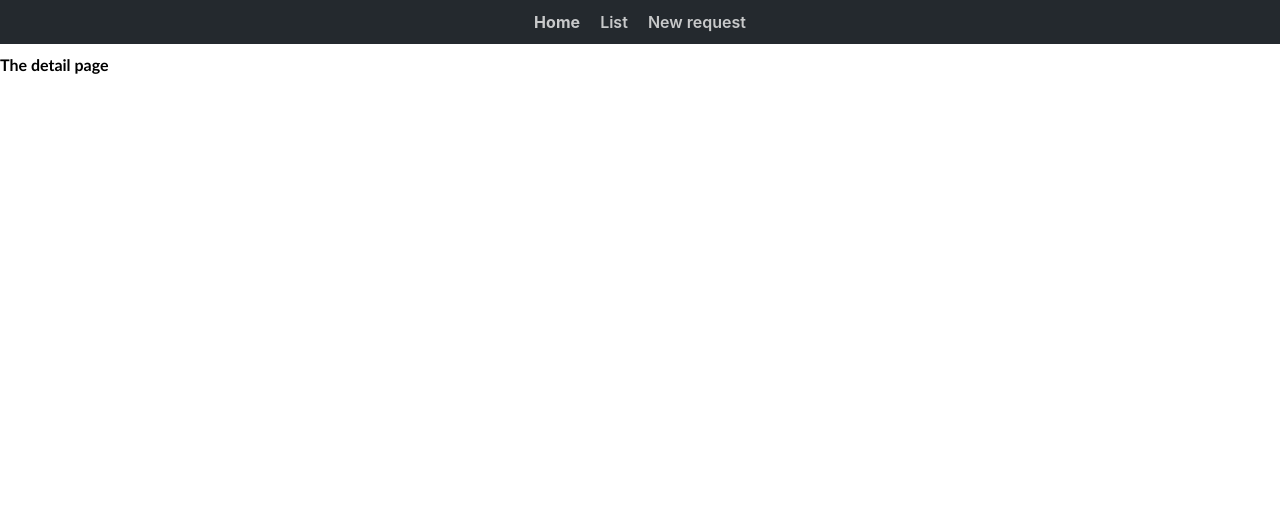
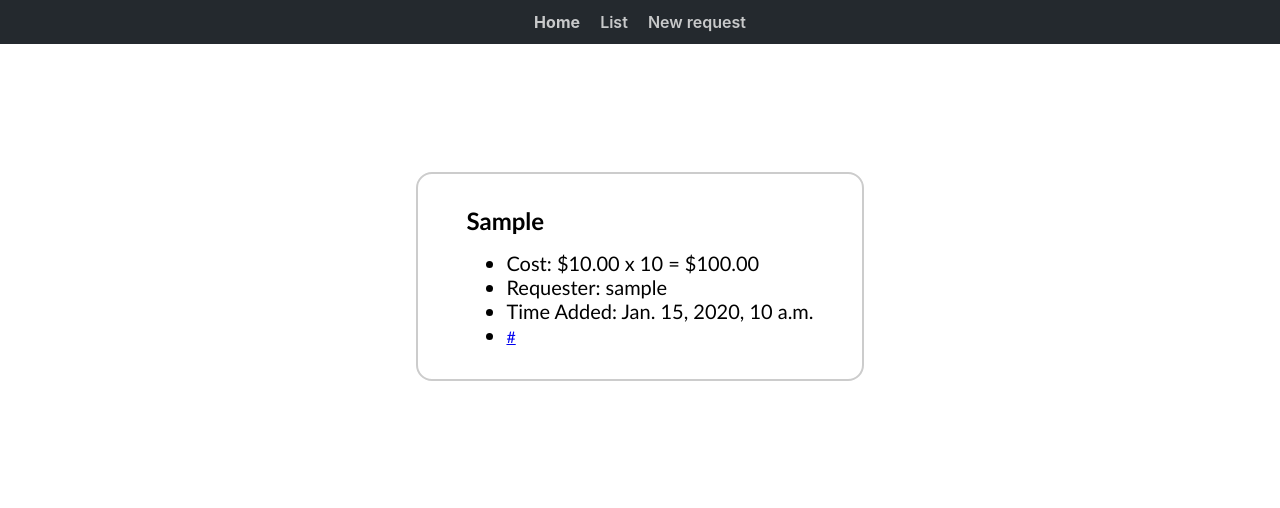
Before and after one commit to mlavrent/TeamManager, a Django app: template purchaseRequests/templates/purchaseRequests/detail.html in a window 1280 px wide. Shown: the top 508 px of the page. Run offline with Django 3.2, Linux system fonts and the light colour scheme; the template is opened without the code that fills it: values that come from a table or form of the project are taken from there, others are empty; tables that the repository leaves empty hold one stand-in row (values such as "Sample post").

Commit message:
Style the detail page

```diff
--- a/purchaseRequests/static/purchaseRequests/css/detail.css
+++ b/purchaseRequests/static/purchaseRequests/css/detail.css
@@ -0,0 +1,21 @@
+
+main {
+    text-align: center;
+}
+
+#item-title {
+    font-size: 24px;
+}
+
+#detail-div {
+    display: inline-block;
+    margin: 10% auto;
+    padding: 16px 48px;
+    border: 2px solid #ccc;
+    border-radius: 16px;
+    text-align: left;
+}
+
+#detail-div li{
+    font-size: 20px;
+}
--- a/purchaseRequests/templates/purchaseRequests/detail.html
+++ b/purchaseRequests/templates/purchaseRequests/detail.html
@@ -9,5 +9,13 @@
 {% endblock %}
 
 {% block content %}
-    <h1>The detail page</h1>
+    <div id="detail-div">
+        <h1 id="item-title">{{ pur_req.item }}</h1>
+        <ul>
+            <li>Cost: ${{ pur_req.cost }} x {{ pur_req.quantity }} = ${{ pur_req.line_total }}</li>
+            <li>Requester: {{ pur_req.author.username }}</li>
+            <li>Time Added: {{ pur_req.timestamp }}</li>
+            <li><a href="{{ pur_req.link }}">{{ pur_req.link }}</a></li>
+        </ul>
+    </div>
 {% endblock %}
```
